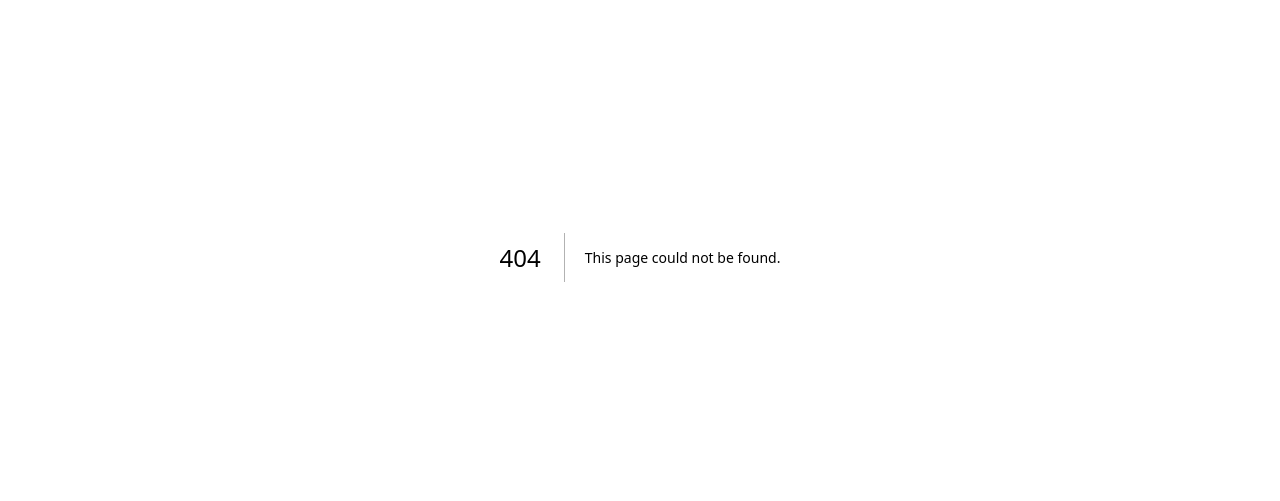
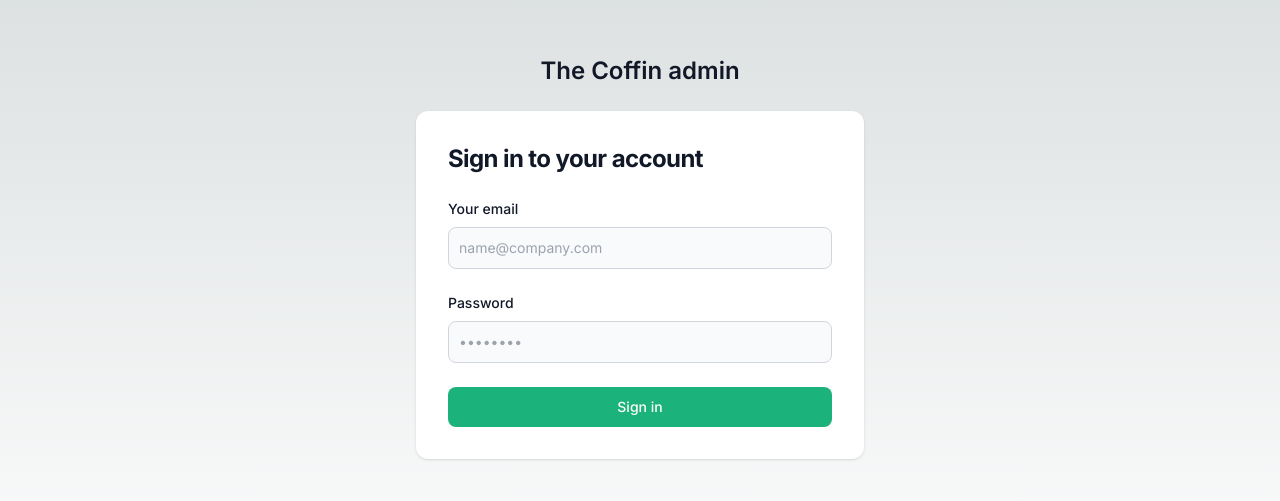
Before and after one commit to neonguyen-dev/the-coffin, a Next.js app: page /sign-in in a window 1280 px wide. Before the commit this address had no page. Shown: the part 143-644 px from the top of the page. Built offline with nearby package versions, Linux system fonts and the light colour scheme.

Commit message:
Changed sign in page to follow MVP pattern and added presenter and view for sign in

```diff
--- a/src/app/login/page.jsx
+++ /dev/null
@@ -1,29 +0,0 @@
-export default function Home() {
-  return (
-    <section className="">
-      <div className="flex flex-col items-center justify-center px-6 py-8 mx-auto md:h-screen lg:py-0">
-        <a className="flex items-center mb-6 text-2xl font-semibold text-gray-900 dark:text-white">
-          The Coffin admin
-        </a>
-        <div className="w-full bg-white rounded-xl shadow dark:border md:mt-0 sm:max-w-md xl:p-0 dark:bg-gray-700 dark:border-gray-800">
-          <div className="p-6 space-y-4 md:space-y-6 sm:p-8">
-            <h1 className="text-xl font-bold leading-tight tracking-tight text-gray-900 md:text-2xl dark:text-white">
-              Sign in to your account
-            </h1>
-            <form className="space-y-4 md:space-y-6" action="#">
-              <div>
-                <label htmlFor="email" className="block mb-2 text-sm font-medium text-gray-900 dark:text-white">Your email</label>
-                <input type="email" name="email" id="email" className="bg-gray-50 border border-gray-300 text-gray-900 sm:text-sm rounded-lg focus:ring-primary-600 focus:border-primary-600 block w-full p-2.5 dark:bg-gray-700 dark:border-gray-600 dark:placeholder-gray-400 dark:text-white dark:focus:ring-blue-500 dark:focus:border-blue-500" placeholder="name@company.com" required="" />
-              </div>
-              <div>
-                <label htmlFor="password" className="block mb-2 text-sm font-medium text-gray-900 dark:text-white">Password</label>
-                <input type="password" name="password" id="password" placeholder="••••••••" className="bg-gray-50 border border-gray-300 text-gray-900 sm:text-sm rounded-lg focus:ring-primary-600 focus:border-primary-600 block w-full p-2.5 dark:bg-gray-700 dark:border-gray-600 dark:placeholder-gray-400 dark:text-white dark:focus:ring-blue-500 dark:focus:border-blue-500" required="" />
-              </div>
-              <button type="submit" className="w-full text-white bg-primary-600 hover:bg-primary-700 focus:ring-4 focus:outline-none focus:ring-primary-300 font-medium rounded-lg text-sm px-5 py-2.5 text-center dark:bg-primary-600 dark:hover:bg-primary-700 dark:focus:ring-primary-800">Sign in</button>
-            </form>
-          </div>
-        </div>
-      </div>
-    </section>
-  )
-}
--- /dev/null
+++ b/src/app/presenters/signInPresenter.jsx
@@ -0,0 +1,27 @@
+"use client"
+
+// 3rd party librarys
+import { observer } from "mobx-react-lite";
+import { useState } from "react";
+import SignInView from "../views/signInView";
+import { resolveAuthSignIn } from "@/firebase/firebaseAuth";
+
+export default
+observer(
+  function SignIn(props) {
+    const [email, setEmail] = useState();
+    const [password, setPassword] = useState();
+
+    return <SignInView
+      setEmail={setEmail}
+      setPassword={setPassword}
+      signIn={() => {
+        resolveAuthSignIn(email, password).then((user) => {
+          console.log(user);
+          window.location.href = "/";
+        }).catch((error) => {
+          console.log(error);
+        })
+      }}/>
+  }
+);
--- /dev/null
+++ b/src/app/sign-in/page.jsx
@@ -0,0 +1,6 @@
+import SignIn from "../presenters/signInPresenter.jsx"
+
+export default
+function Home() {
+  return <SignIn />
+}
--- /dev/null
+++ b/src/app/views/signInView.jsx
@@ -0,0 +1,30 @@
+export default
+function SignInView(props) {
+  return (
+    <section className="">
+      <div className="flex flex-col items-center justify-center px-6 py-8 mx-auto md:h-screen lg:py-0">
+        <a className="flex items-center mb-6 text-2xl font-semibold text-gray-900 dark:text-white">
+          The Coffin admin
+        </a>
+        <div className="w-full bg-white rounded-xl shadow dark:border md:mt-0 sm:max-w-md xl:p-0 dark:bg-gray-700 dark:border-gray-800">
+          <div className="p-6 space-y-4 md:space-y-6 sm:p-8">
+            <h1 className="text-xl font-bold leading-tight tracking-tight text-gray-900 md:text-2xl dark:text-white">
+              Sign in to your account
+            </h1>
+            <form className="space-y-4 md:space-y-6" action="#">
+              <div>
+                <label htmlFor="email" className="block mb-2 text-sm font-medium text-gray-900 dark:text-white">Your email</label>
+                <input type="email" id="email" autoComplete="email" onChange={(event) => props.setEmail(event.target.value)} placeholder="name@company.com" required="" className="bg-gray-50 border border-gray-300 text-gray-900 sm:text-sm rounded-lg focus:ring-primary-600 focus:border-primary-600 block w-full p-2.5 dark:bg-gray-700 dark:border-gray-600 dark:placeholder-gray-400 dark:text-white dark:focus:ring-blue-500 dark:focus:border-blue-500" />
+              </div>
+              <div>
+                <label htmlFor="password" className="block mb-2 text-sm font-medium text-gray-900 dark:text-white">Password</label>
+                <input type="password" id="password" autoComplete="current-password" onChange={(event) => props.setPassword(event.target.value)} placeholder="••••••••" required minLength={6} className="bg-gray-50 border border-gray-300 text-gray-900 sm:text-sm rounded-lg focus:ring-primary-600 focus:border-primary-600 block w-full p-2.5 dark:bg-gray-700 dark:border-gray-600 dark:placeholder-gray-400 dark:text-white dark:focus:ring-blue-500 dark:focus:border-blue-500" />
+              </div>
+              <button type="button" onClick={() => props.signIn()} className="w-full text-white bg-primary-600 hover:bg-primary-700 focus:ring-4 focus:outline-none focus:ring-primary-300 font-medium rounded-lg text-sm px-5 py-2.5 text-center dark:bg-primary-600 dark:hover:bg-primary-700 dark:focus:ring-primary-800">Sign in</button>
+            </form>
+          </div>
+        </div>
+      </div>
+    </section>
+  );
+}
```
